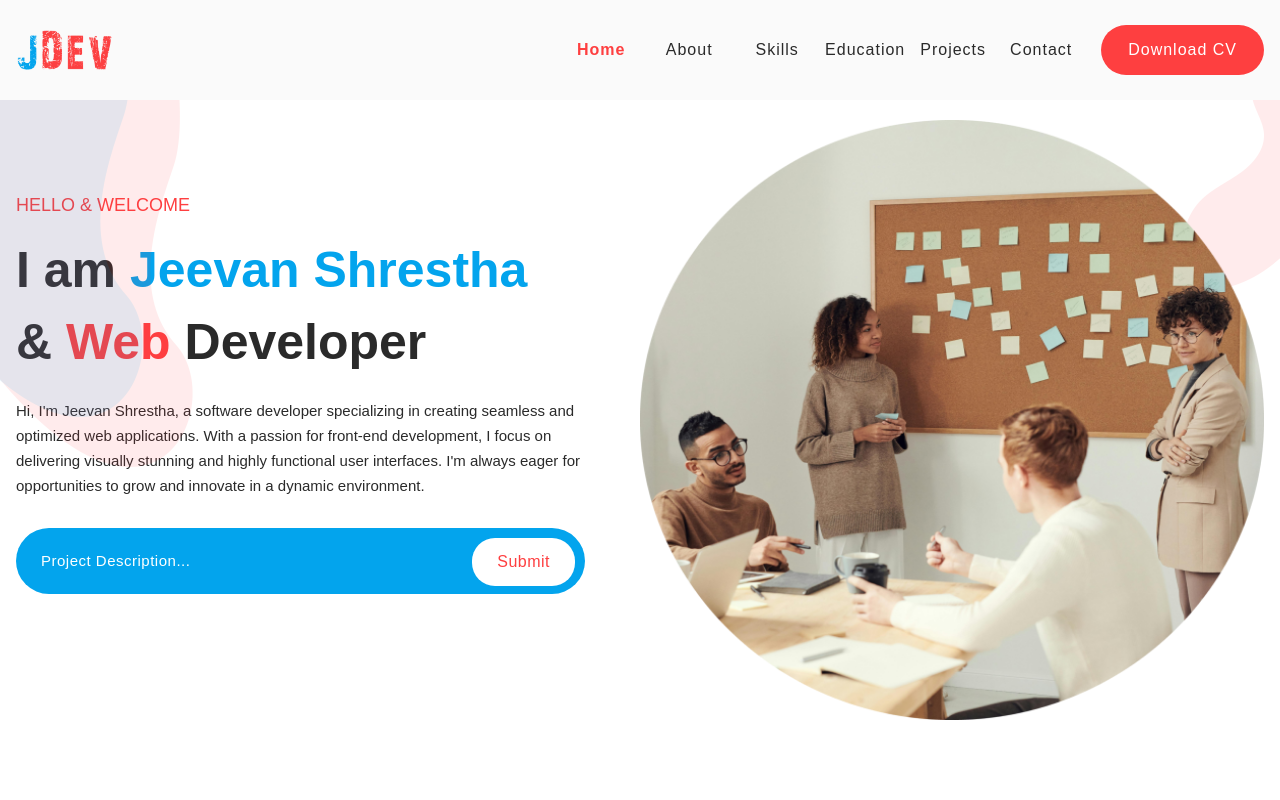
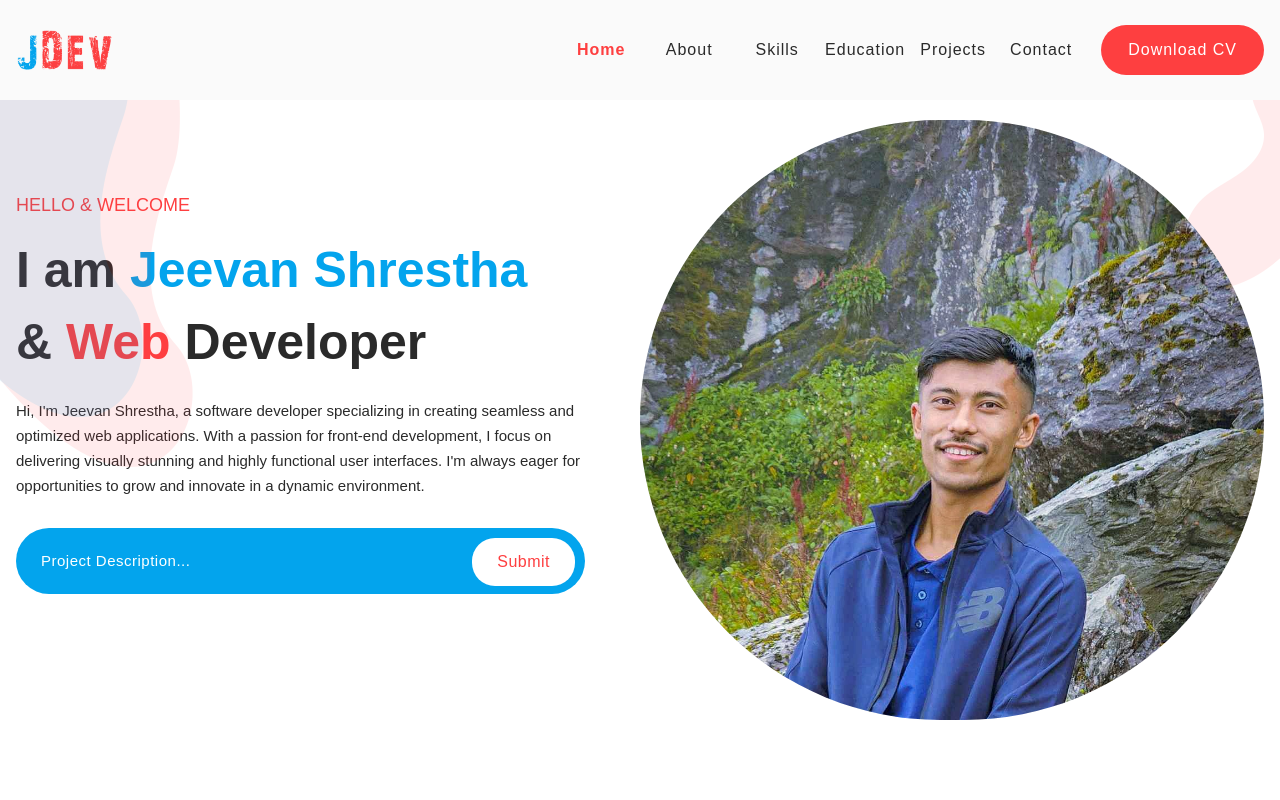
Before and after one commit to Jeevan1/next-portfolio, a Next.js app: page / in a window 1280 px wide. Shown: the top 800 px of the page. Built offline with nearby package versions, Linux system fonts and the light colour scheme.

Commit message:
Changed banner image

```diff
--- a/src/components/MainBanner.tsx
+++ b/src/components/MainBanner.tsx
@@ -32,12 +32,16 @@ function MainBanner() {
             </div>
           </div>
           <div className=" lg:w-1/2">
-            <div className="right__content" data-aos="fade-left">
+            <div
+              className="right__content rounded-full overflow-hidden"
+              data-aos="fade-left"
+            >
               <Image
-                src="/assets/images/banner/banner-right-image.png"
+                src="/assets/images/banner/banner-right-image.jpg"
                 alt="banner__img"
-                height={500}
-                width={400}
+                height={800}
+                width={800}
+                className="w-full h-auto object-cover"
               />
             </div>
           </div>
```
Also changed, not shown: public/assets/images/banner/banner-right-image.jpg (added), public/assets/images/banner/banner-right-image.png (deleted).
